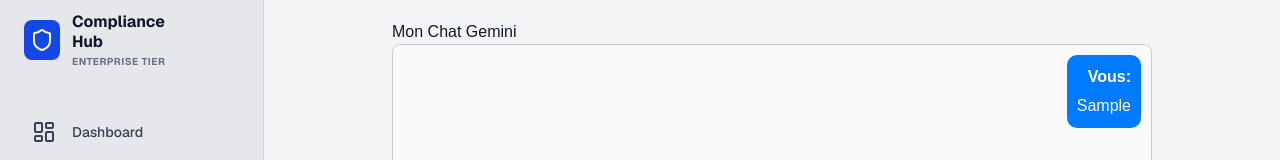
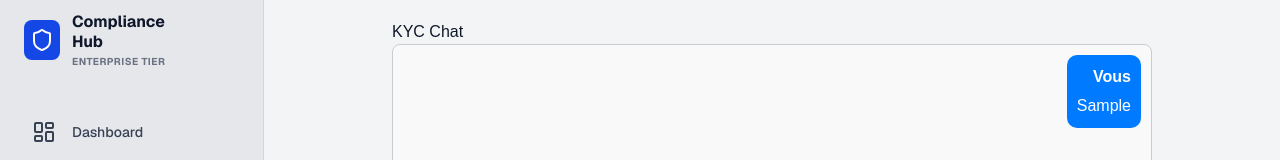
Before and after one commit to Rounatto/kyc, a Next.js app: page /dashboard/chat in a window 1280 px wide. Both pictures are taken after typing "Sample" into the empty fields and a click on the button "Envoyer". Shown: the top 160 px of the page. Built offline with nearby package versions, Linux system fonts and the light colour scheme; no server answers.

Commit message:
fixing the gemini name model for the chatbot

```diff
--- a/app/dashboard/chat/page.tsx
+++ b/app/dashboard/chat/page.tsx
@@ -51,7 +51,7 @@ export default function ChatPage() {
 
   return (
     <div style={{ maxWidth: "800px", margin: "0 auto", padding: "20px", fontFamily: "sans-serif" }}>
-      <h1>Mon Chat Gemini</h1>
+      <h1>KYC Chat</h1>
 
       <div style={{ border: "1px solid #ccc", height: "400px", overflowY: "scroll", padding: "10px", marginBottom: "10px", borderRadius: "8px", background: "#f9f9f9", color: "#333" }}>
         {messages.length === 0 && <p style={{ color: "#888" }}>Commencez la conversation...</p>}
@@ -65,12 +65,12 @@ export default function ChatPage() {
               color: msg.role === "user" ? "white" : "black",
               maxWidth: "80% "
             }}>
-              <strong>{msg.role === "user" ? "Vous" : "Gemini"}:</strong>
+              <strong>{msg.role === "user" ? "Vous" : "CHATBOT"}</strong>
               <p style={{ margin: "5px 0 0" }}>{msg.content}</p>
             </div>
           </div>
         ))}
-        {isLoading && <p style={{ color: "#666" }}>Gemini est en train d'écrire...</p>}
+        {isLoading && <p style={{ color: "#666" }}>CHATBOT est en train d'écrire...</p>}
       </div>
 
       <form onSubmit={sendMessage} style={{ display: "flex", gap: "10px" }}>
```
